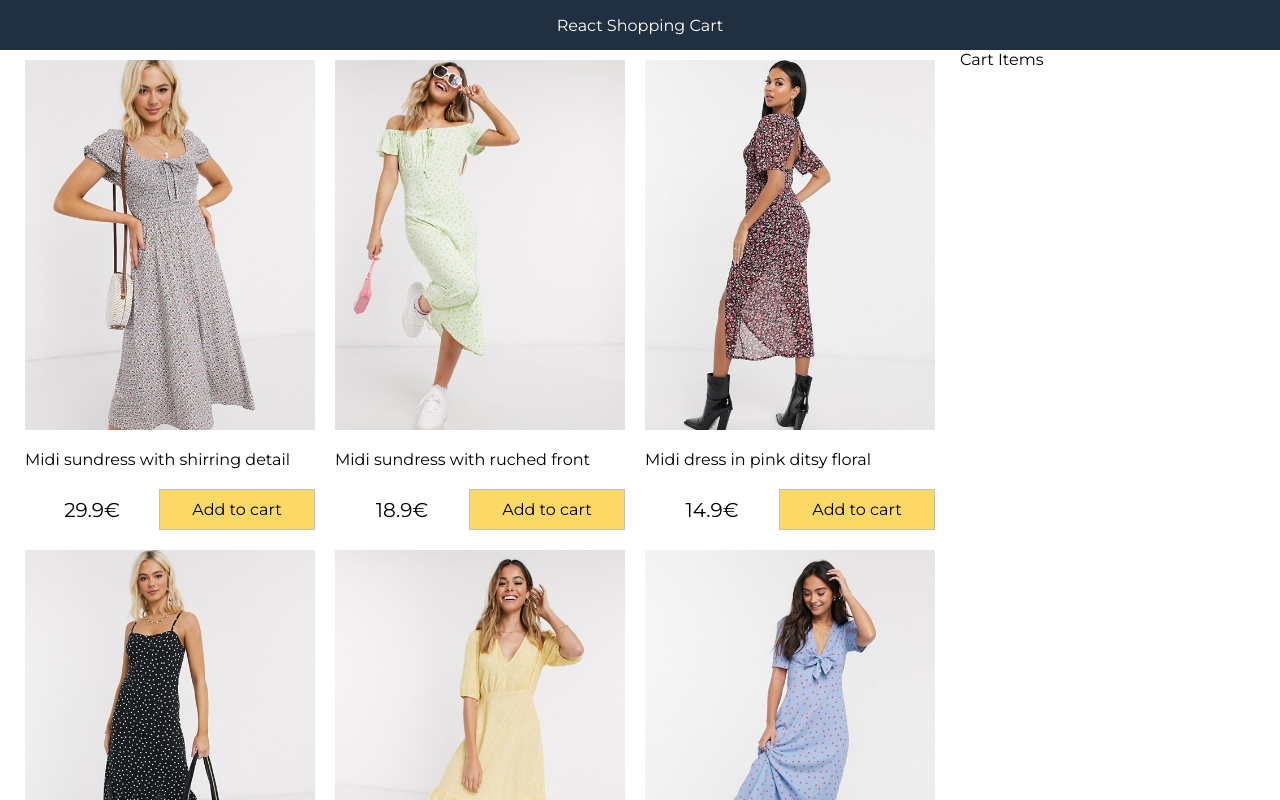
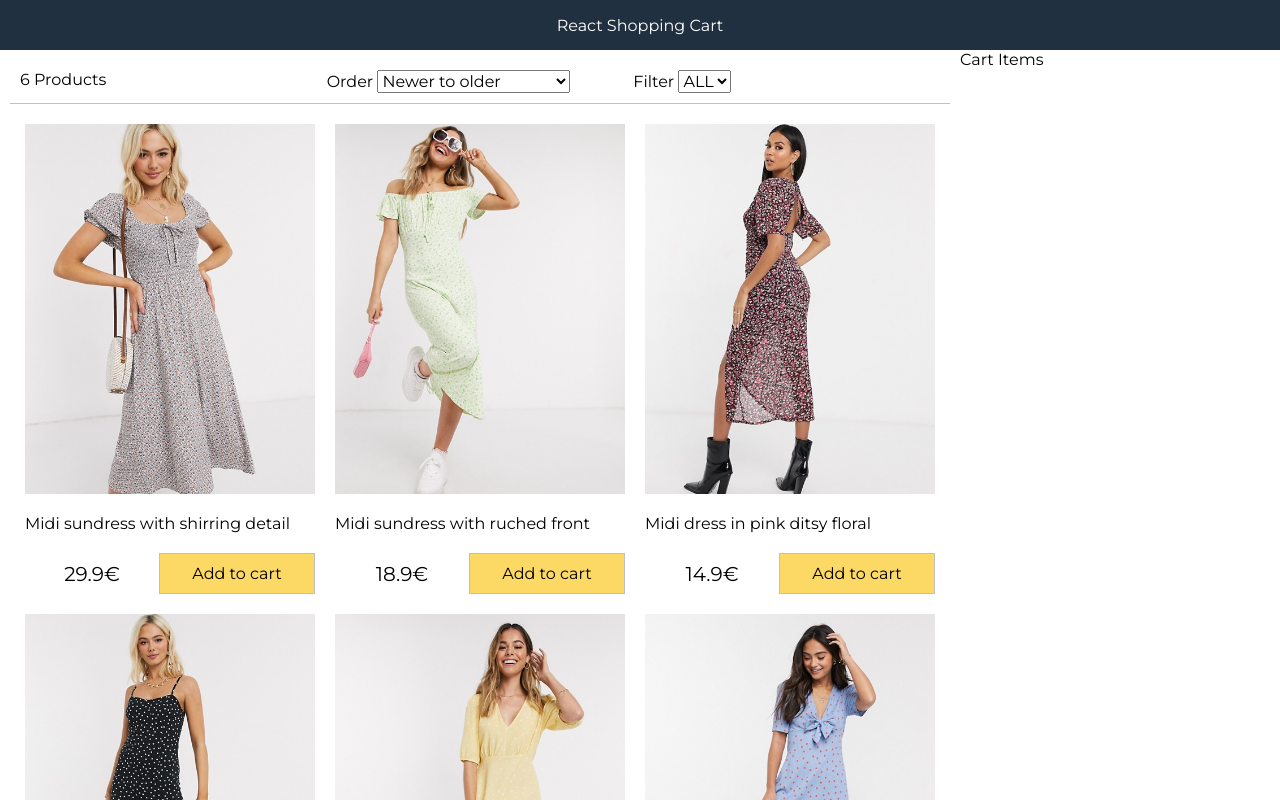
Before and after one commit to marinabir94/Shopping-Cart, a React (Create React App) app: page / in a window 1280 px wide. Shown: the top 800 px of the page. Built offline with nearby package versions, Linux system fonts and the light colour scheme.

Commit message:
Add filter component

```diff
--- a/src/App.js
+++ b/src/App.js
@@ -1,36 +1,83 @@
 import React from "react";
+import data from "./data.json";
+import Filter from "./components/Filter";
 import Products from "./components/Products";
-import data from "./data.json";
 
 class App extends React.Component {
-  constructor(){
+  constructor() {
     super();
     this.state = {
-        products: data.products,
-        size: "",
-        sort:""
+      products: data.products,
+      size: "",
+      sort: "",
     };
   }
 
-  render(){
+  sortProducts = (event) => {
+    console.log(event.target.value);
+    const sort = event.target.value;
+    this.setState({
+      sort: sort,
+      products: this.state.products
+        .slice()
+        .sort((a, b) =>
+          sort === "lower-higher"
+            ? a.price > b.price
+              ? 1
+              : -1
+            : sort === "higher-lower"
+            ? a.price < b.price
+              ? 1
+              : -1
+            : a._id < b._id
+            ? 1
+            : -1
+        ),
+    });
+  };
+
+  filterProducts = (event) => {
+    console.log("1. " + event.target.value);
+    if (event.target.value === "") {
+      this.setState({
+        size: event.target.value,
+        products: data.products,
+      });
+    } else {
+      console.log("2. " + event.target.value);
+      this.setState({
+        size: event.target.value,
+        products: data.products.filter(
+          (product) =>
+            //Get only the ones that contain the size within the array
+            product.availableSizes.indexOf(event.target.value) >= 0
+        ),
+      });
+    }
+  };
+
+  render() {
     return (
       <div className="grid-container">
         <header>
-          <a href='/'>React Shopping Cart</a>
+          <a href="/">React Shopping Cart</a>
         </header>
         <main>
           <div className="content">
             <div className="main">
+              <Filter
+                count={this.state.products.length}
+                size={this.state.size}
+                sort={this.state.sort}
+                filterProducts={this.filterProducts}
+                sortProducts={this.sortProducts}
+              ></Filter>
               <Products products={this.state.products}></Products>
             </div>
-            <div className="sidebar">
-              Cart Items
-            </div>
+            <div className="sidebar">Cart Items</div>
           </div>
         </main>
-        <footer>
-          All right is reserved
-        </footer>
+        <footer>All right is reserved</footer>
       </div>
     );
   }
--- /dev/null
+++ b/src/components/Filter.js
@@ -0,0 +1,30 @@
+import React, { Component } from "react";
+
+export default class Filter extends Component {
+  render() {
+    return (
+      <div className="filter">
+        <div className="filter-result">{this.props.count} Products</div>
+        <div className="filter-sort">
+          Order {" "}
+          <select value={this.props.sort} onChange={this.props.sortProducts}>
+            <option value="newer">Newer to older</option>
+            <option value="lower-higher">Lower to higher price</option>
+            <option value="higher-lower">Higher to lower price</option>
+          </select>
+        </div>
+        <div className="filter-size">
+          Filter {" "}
+          <select value={this.props.size} onChange={this.props.filterProducts}>
+            <option value="">ALL</option>
+            <option value="XS">XS</option>
+            <option value="M">M</option>
+            <option value="L">L</option>
+            <option value="XL">XL</option>
+            <option value="XXL">XXL</option>
+          </select>
+        </div>
+      </div>
+    );
+  }
+}
--- a/src/index.css
+++ b/src/index.css
@@ -81,7 +81,9 @@
   flex: 1 20rem;
 }
 
-/*Products */
+/*------------------------------*/
+/*Products*/
+
 .products{
   display: flex;
   flex-wrap: wrap;
@@ -140,3 +142,18 @@
 .button.primary{
   background-color: #fcd865;
 }
+
+/*------------------------------*/
+/*Filters*/
+
+.filter{
+  display: flex;
+  padding: 1rem;
+  margin: 1rem;
+  border-bottom: .1rem #c0c0c0 solid;
+  justify-content: space-between;
+}
+
+.filter div{
+  flex: 1;
+}
```
